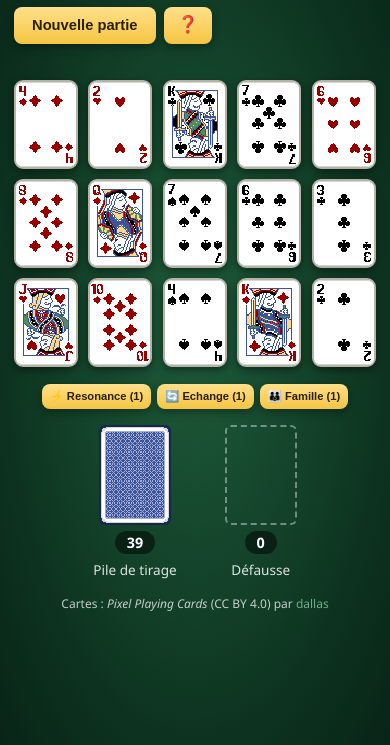
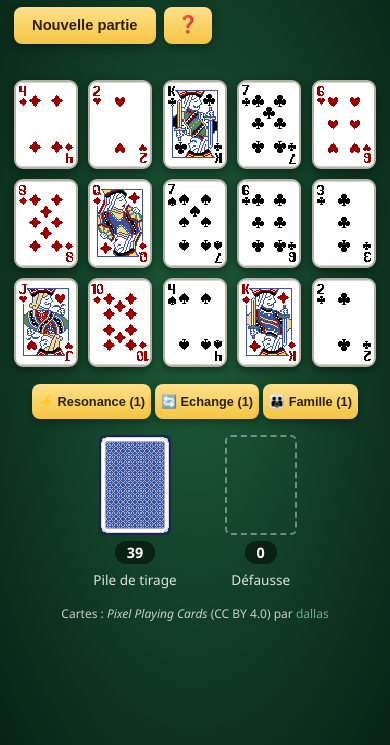
Before and after one commit to Gauthier-LANTOINE/PaireEnChaine, a plain HTML site: page index.html in a window 390 px wide. Shown: the part 99-844 px from the top of the page. Drawn offline with Linux system fonts and the light colour scheme.

Commit message:
Mobile : boutons de coups spéciaux agrandis (0.8rem, plus hauts, une seule ligne)

```diff
--- a/style.css
+++ b/style.css
@@ -293,12 +293,13 @@ button:active { transform: translateY(0); }
 }
 .bouton-coup:disabled:hover { transform: none; }
 
-/* Écrans étroits : stats et boutons sur une seule ligne */
+/* Écrans étroits : stats sur une ligne ; boutons de coups agrandis
+   (police 0.8rem, plus hauts) mais toujours sur une seule ligne */
 @media (max-width: 520px) {
   #stats { gap: 6px; }
   .stat { padding: 4px 6px; font-size: 0.7rem; }
-  #coupsSpeciaux { gap: 6px; }
-  .bouton-coup { padding: 6px 8px; font-size: 0.7rem; }
+  #coupsSpeciaux { gap: 4px; }
+  .bouton-coup { padding: 10px 6px; font-size: 0.8rem; }
 }
 
 /* Surbrillance de la grille pendant un mode de sélection */
```
